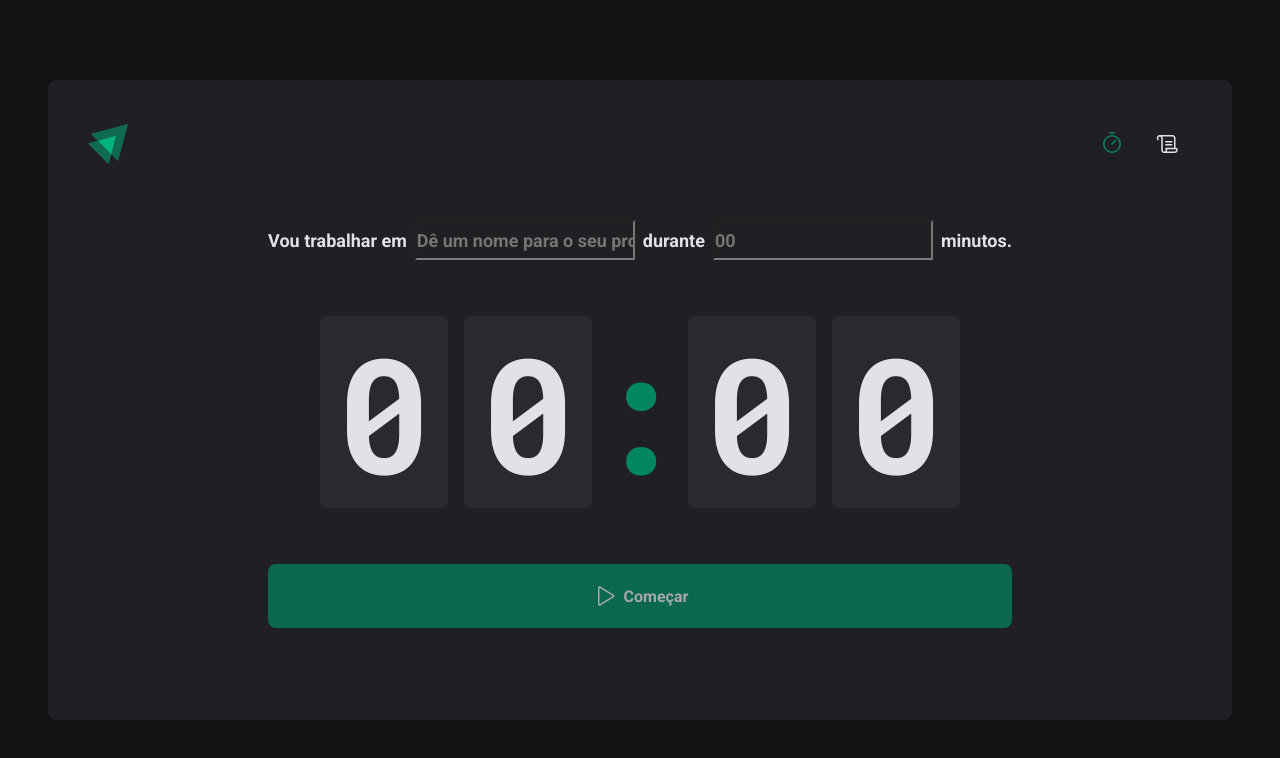
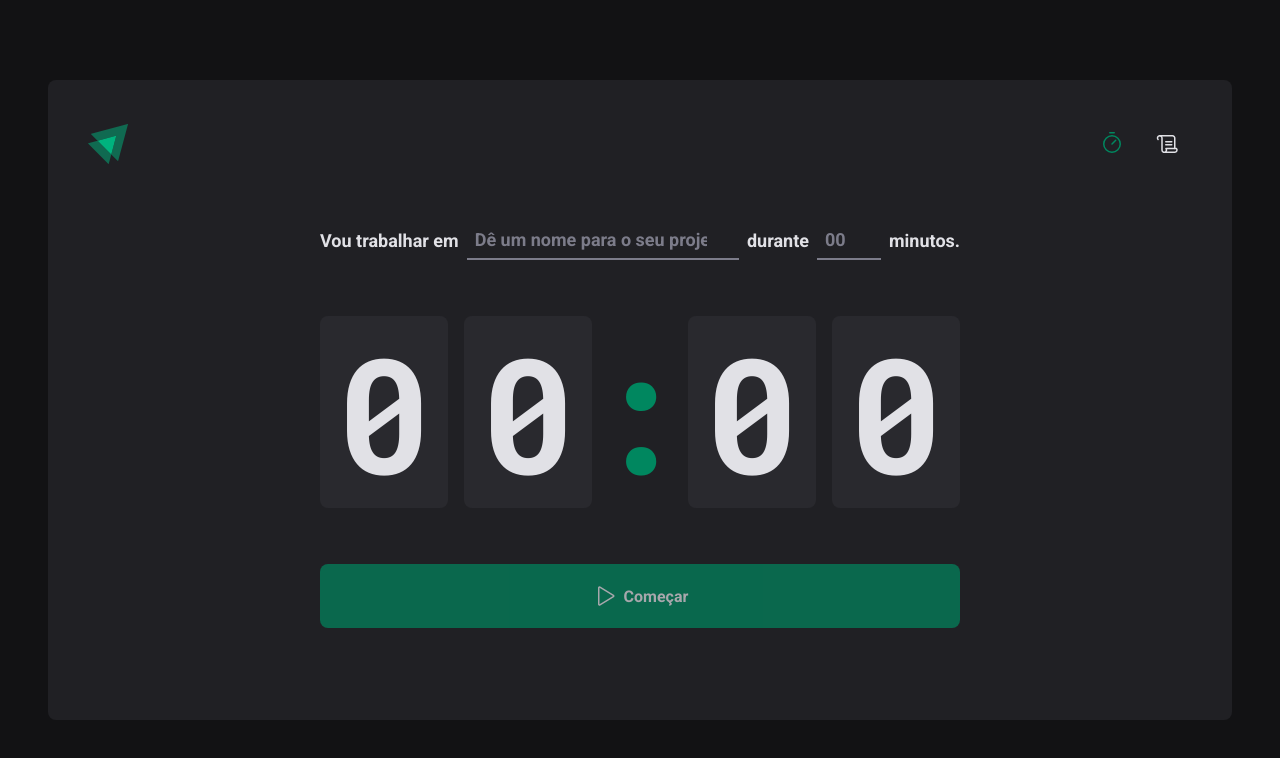
Before and after one commit to pedroGermano/02-ignite-timer, a React (Vite) app: page / in a window 1280 px wide. Shown: the top 758 px of the page. Built offline with nearby package versions, Linux system fonts and the light colour scheme.

Commit message:
Home done

```diff
--- a/src/pages/Home/index.tsx
+++ b/src/pages/Home/index.tsx
@@ -14,13 +14,26 @@ export function Home() {
       <form action="">
         <FormContainer>
           <label htmlFor="task">Vou trabalhar em</label>
-          <TaskInput id="task" placeholder="Dê um nome para o seu projeto" />
+          <TaskInput
+            id="task"
+            list="task-suggestions"
+            placeholder="Dê um nome para o seu projeto"
+          />
+
+          <datalist id="task-suggestions">
+            <option value="Projeto 1" />
+            <option value="Projeto 2" />
+            <option value="Projeto 3" />
+          </datalist>
 
           <label htmlFor="minutesAmount">durante</label>
           <MinutesAmountInput
             type="number"
             id="minutesAmount"
             placeholder="00"
+            step={5}
+            min={5}
+            max={60}
           />
 
           <span>minutos.</span>
--- a/src/pages/Home/styles.ts
+++ b/src/pages/Home/styles.ts
@@ -56,13 +56,29 @@ export const FormContainer = styled.div`
 const BaseInput = styled.input`
   background: transparent;
   height: 2.5rem;
+  border: 0;
   border-bottom: 2px solid ${(props) => props.theme["gray-500"]};
   font-weight: bold;
   font-size: 1.125rem;
+  padding: 0 0.5rem;
+  color: ${(props) => props.theme["gray-100"]};
+
+  &:focus {
+    box-shadow: none;
+    border-color: ${(props) => props.theme["green-500"]};
+  }
+
+  &::placeholder {
+    color: ${(props) => props.theme["gray-500"]};
+  }
 `;
 
-export const TaskInput = styled(BaseInput)``;
-export const MinutesAmountInput = styled(BaseInput)``;
+export const TaskInput = styled(BaseInput)`
+  flex: 1;
+`;
+export const MinutesAmountInput = styled(BaseInput)`
+  width: 4rem;
+`;
 
 export const CountdownContainer = styled.div`
   font-family: "Roboto Mono", monospace;
```
